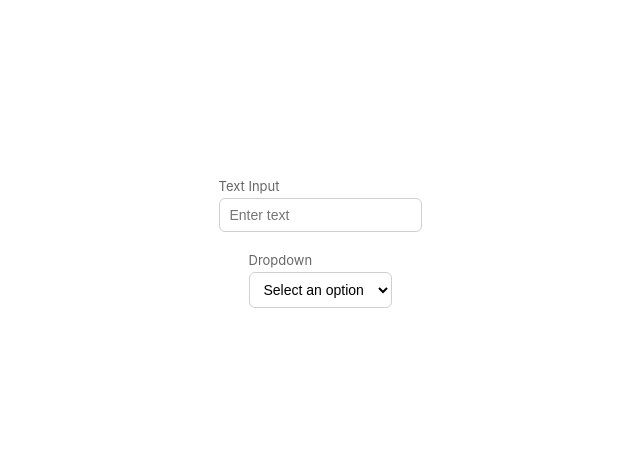
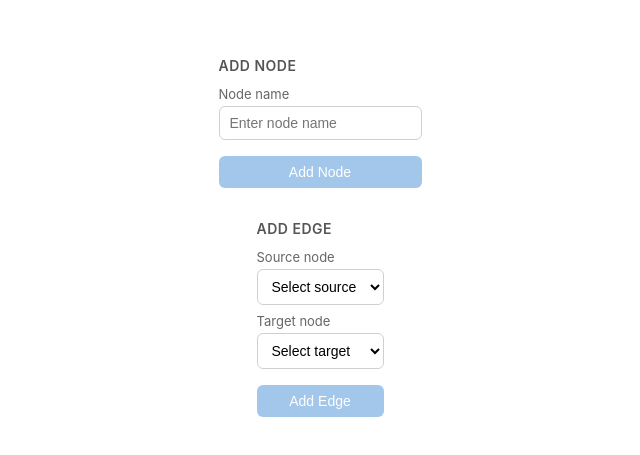
Before and after one commit to Ant0ninkA/web_mind_mapper, a React (Create React App) app in the folder frontend/: page / in a window 1280 px wide. Shown: the part 153-608 px from the top of the page, without its empty margins (320-960 px from the left). Built offline with nearby package versions, Linux system fonts and the light colour scheme; the HTML template or start-up script is replaced by a standard one.

Commit message:
Add Forms to for Node and Edge creation

```diff
--- a/frontend/src/App.css
+++ b/frontend/src/App.css
@@ -17,6 +17,7 @@
   --btn-padding: 8px 16px;
   --spacing-sm: 4px;
   --spacing-md: 8px;
+  --spacing-xl: 20px;
 
   --font-size-sm: 13px;
   --font-size-md: 14px;
--- a/frontend/src/App.tsx
+++ b/frontend/src/App.tsx
@@ -1,28 +1,31 @@
 import React, { useState } from 'react';
-import TextInput from './components/TextInput';
-import SelectInput from './components/SelectInput';
+import AddNodeForm from './components/AddNodeForm';
+import AddEdgeForm from './components/AddEdgeForm';
+import type { Node } from '@xyflow/react';
 import './App.css';
 
-const sampleOptions = [
-  { value: 'option1', label: 'Option 1' },
-  { value: 'option2', label: 'Option 2' },
-  { value: 'option3', label: 'Option 3' },
+const sampleNodes: Node[] = [
+  { id: '1', position: { x: 0, y: 0 }, data: { label: 'Node 1' } },
+  { id: '2', position: { x: 0, y: 0 }, data: { label: 'Node 2' } },
+  { id: '3', position: { x: 0, y: 0 }, data: { label: 'Node 3' } },
 ];
 
 const App: React.FC = () => {
-  const [text, setText] = useState('');
-  const [selected, setSelected] = useState('');
+  const [nodes, setNodes] = useState<Node[]>(sampleNodes);
+
+  const handleAddNode = (label: string) => {
+    const id = String(nodes.length + 1);
+    setNodes((prev) => [...prev, { id, position: { x: 0, y: 0 }, data: { label } }]);
+  };
+
+  const handleAddEdge = (sourceId: string, targetId: string) => {
+    console.log(`Edge added: ${sourceId} -> ${targetId}`);
+  };
 
   return (
     <div className="app">
-      <TextInput label="Text Input" value={text} onChange={setText} placeholder="Enter text" />
-      <SelectInput
-        label="Dropdown"
-        value={selected}
-        onChange={setSelected}
-        options={sampleOptions}
-        placeholder="Select an option"
-      />
+      <AddNodeForm onAddNode={handleAddNode} />
+      <AddEdgeForm nodes={nodes} onAddEdge={handleAddEdge} />
     </div>
   );
 };
--- /dev/null
+++ b/frontend/src/components/AddEdgeForm.tsx
@@ -0,0 +1,53 @@
+import React, { useState } from 'react';
+import type { Node } from '@xyflow/react';
+import SelectInput from './SelectInput';
+import Button from './Button';
+import PanelSection from './PanelSection';
+
+interface AddEdgeFormProps {
+  nodes: Node[];
+  onAddEdge: (sourceId: string, targetId: string) => void;
+}
+
+const AddEdgeForm: React.FC<AddEdgeFormProps> = ({ nodes, onAddEdge }) => {
+  const [source, setSource] = useState('');
+  const [target, setTarget] = useState('');
+
+  const nodeOptions = nodes.map((n) => ({
+    value: n.id,
+    label: (n.data.label as string) || n.id,
+  }));
+
+  const handleAdd = () => {
+    if (!source || !target || source === target) return;
+    onAddEdge(source, target);
+    setSource('');
+    setTarget('');
+  };
+
+  const isValid = source && target && source !== target;
+
+  return (
+    <PanelSection title="Add Edge">
+      <SelectInput
+        label="Source node"
+        value={source}
+        onChange={setSource}
+        options={nodeOptions}
+        placeholder="Select source"
+      />
+      <SelectInput
+        label="Target node"
+        value={target}
+        onChange={setTarget}
+        options={nodeOptions}
+        placeholder="Select target"
+      />
+      <Button onClick={handleAdd} disabled={!isValid}>
+        Add Edge
+      </Button>
+    </PanelSection>
+  );
+};
+
+export default AddEdgeForm;
--- /dev/null
+++ b/frontend/src/components/AddNodeForm.tsx
@@ -0,0 +1,35 @@
+import React, { useState } from 'react';
+import TextInput from './TextInput';
+import Button from './Button';
+import PanelSection from './PanelSection';
+
+interface AddNodeFormProps {
+  onAddNode: (label: string) => void;
+}
+
+const AddNodeForm: React.FC<AddNodeFormProps> = ({ onAddNode }) => {
+  const [nodeName, setNodeName] = useState('');
+
+  const handleAdd = () => {
+    const trimmed = nodeName.trim();
+    if (!trimmed) return;
+    onAddNode(trimmed);
+    setNodeName('');
+  };
+
+  return (
+    <PanelSection title="Add Node">
+      <TextInput
+        label="Node name"
+        value={nodeName}
+        onChange={setNodeName}
+        placeholder="Enter node name"
+      />
+      <Button onClick={handleAdd} disabled={!nodeName.trim()}>
+        Add Node
+      </Button>
+    </PanelSection>
+  );
+};
+
+export default AddNodeForm;
--- /dev/null
+++ b/frontend/src/components/PanelSection.tsx
@@ -0,0 +1,18 @@
+import React from 'react';
+import '../styles/panel_section_styles.css';
+
+interface PanelSectionProps {
+  title: string;
+  children: React.ReactNode;
+}
+
+const PanelSection: React.FC<PanelSectionProps> = ({ title, children }) => {
+  return (
+    <div className="panel-section">
+      <h3 className="panel-section__title">{title}</h3>
+      {children}
+    </div>
+  );
+};
+
+export default PanelSection;
--- /dev/null
+++ b/frontend/src/styles/panel_section_styles.css
@@ -0,0 +1,12 @@
+.panel-section {
+  margin-bottom: var(--spacing-xl);
+}
+
+.panel-section__title {
+  margin: 0 0 12px 0;
+  font-size: var(--font-size-md);
+  font-weight: 600;
+  color: var(--color-text-muted);
+  text-transform: uppercase;
+  letter-spacing: 0.5px;
+}
```
